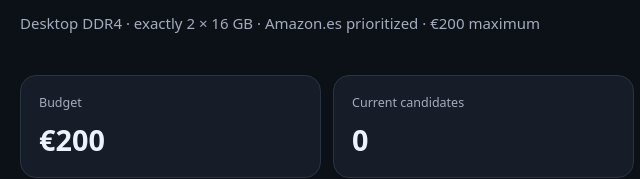
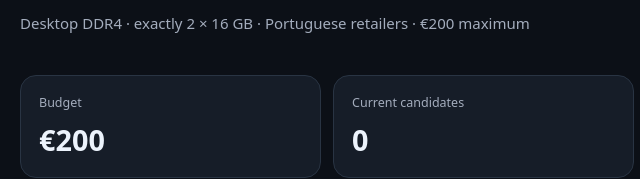
Before and after one commit to SkinnyPete265/ram-deal-hunter, a plain HTML site: page docs/index.html in a window 1280 px wide. Shown: the part 214-393 px from the top of the page, 0-640 px from the left. Drawn offline with Linux system fonts and the light colour scheme; no server answers.

Commit message:
refactor: remove paid Amazon API requirement from RAM hunter

```diff
--- a/docs/index.html
+++ b/docs/index.html
@@ -25,7 +25,7 @@ footer{color:var(--muted);font-size:.84rem;line-height:1.5;margin-top:25px}
 @media(max-width:700px){.summary{grid-template-columns:repeat(2,1fr)}header{display:block}}
 </style></head><body><main>
 <div class="brand">RAM HUNTER / PORTUGAL</div><header><div><h1>Less money.<br><span>More memory.</span></h1>
-<p class="muted">Desktop DDR4 · exactly 2 × 16 GB · Amazon.es prioritized · €200 maximum</p></div>
+<p class="muted">Desktop DDR4 · exactly 2 × 16 GB · Portuguese retailers · €200 maximum</p></div>
 <p class="muted" id="updated">No live scan yet</p></header>
 <section class="summary"><div class="card"><small>Budget</small><strong>€200</strong></div>
 <div class="card"><small>Current candidates</small><strong id="deals">0</strong></div>
@@ -33,7 +33,7 @@ footer{color:var(--muted);font-size:.84rem;line-height:1.5;margin-top:25px}
 <div class="card"><small>Tracked offers</small><strong id="tracked">0</strong></div></section>
 <div class="controls"><input id="search" placeholder="Search RAM models or specs">
 <select id="store"><option value="">All stores</option></select>
-<select id="sort"><option value="price">Lowest price</option><option value="recent">Newest checked</option><option value="store">Amazon.es first</option></select>
+<select id="sort"><option value="price">Lowest price</option><option value="recent">Newest checked</option><option value="store">Store A–Z</option></select>
 <label><input id="stale" type="checkbox"> Show stale</label>
 <button id="refresh">Refresh</button><button id="export">Export CSV</button><button id="scan" hidden>Scan now</button>
 <span class="muted" id="scan-status"></span></div>
@@ -55,7 +55,7 @@ let available=curr.filter(o=>o.stock==='in_stock');E('lowest').textContent=avail
 let q=E('search').value.toLowerCase(),st=E('store').value;
 visible=offers.filter(o=>(E('stale').checked||o.current)&&(!st||o.store===st)&&[o.title,o.store,o.speed_mhz,o.cas_latency].join(' ').toLowerCase().includes(q));
 let s=E('sort').value;
-visible.sort((a,b)=>s==='recent'?String(b.observed_at).localeCompare(String(a.observed_at)):s==='store'?(a.store==='Amazon.es'?-1:0)-(b.store==='Amazon.es'?-1:0)||a.price_eur-b.price_eur:a.price_eur-b.price_eur);
+visible.sort((a,b)=>s==='recent'?String(b.observed_at).localeCompare(String(a.observed_at)):s==='store'?a.store.localeCompare(b.store)||a.price_eur-b.price_eur:a.price_eur-b.price_eur);
 E('count').textContent='('+visible.length+')';
 E('rows').innerHTML=visible.length?visible.map(o=>{
 let specs=['DDR4',o.configuration==='single_pair'?'2 identical individual modules':'2 × 16 GB kit',o.speed_mhz?o.speed_mhz+' MHz':null,o.cas_latency?'CL'+o.cas_latency:null,o.configuration==='single_pair'?'2 × '+euro(o.unit_price_eur):null].filter(Boolean).join(' · ');
@@ -67,7 +67,7 @@ E('health').textContent=(data.health||[]).map(h=>h.source+': '+h.status).join('
 }
 async function load(){
 try{let r=await fetch('data.json?t='+Date.now(),{cache:'no-store'});if(!r.ok)throw Error('HTTP '+r.status);data=await r.json();E('updated').textContent=data.last_scan?'Last scan '+date(data.last_scan):'No live scan yet';
-let selected=E('store').value,stores=[...new Set((data.offers||[]).map(o=>o.store))].sort((a,b)=>a==='Amazon.es'?-1:b==='Amazon.es'?1:a.localeCompare(b));
+let selected=E('store').value,stores=[...new Set((data.offers||[]).map(o=>o.store))].sort((a,b)=>a.localeCompare(b));
 E('store').innerHTML='<option value="">All stores</option>'+stores.map(x=>'<option value="'+esc(x)+'">'+esc(x)+'</option>').join('');E('store').value=stores.includes(selected)?selected:'';draw()}catch(err){E('updated').textContent='Could not load data: '+err.message}}
 E('refresh').onclick=load;
 ['search','sort','store','stale'].forEach(id=>E(id).addEventListener(id==='search'?'input':'change',draw));
```
